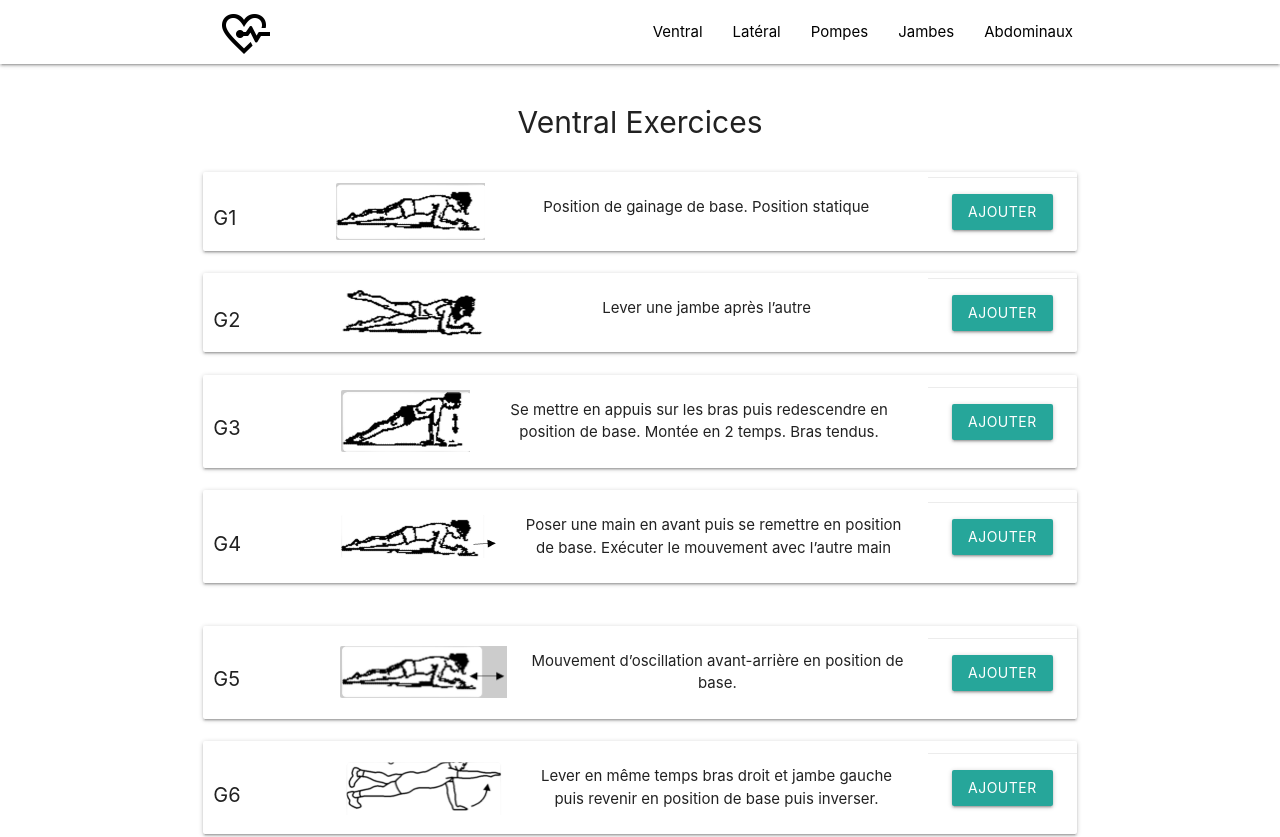
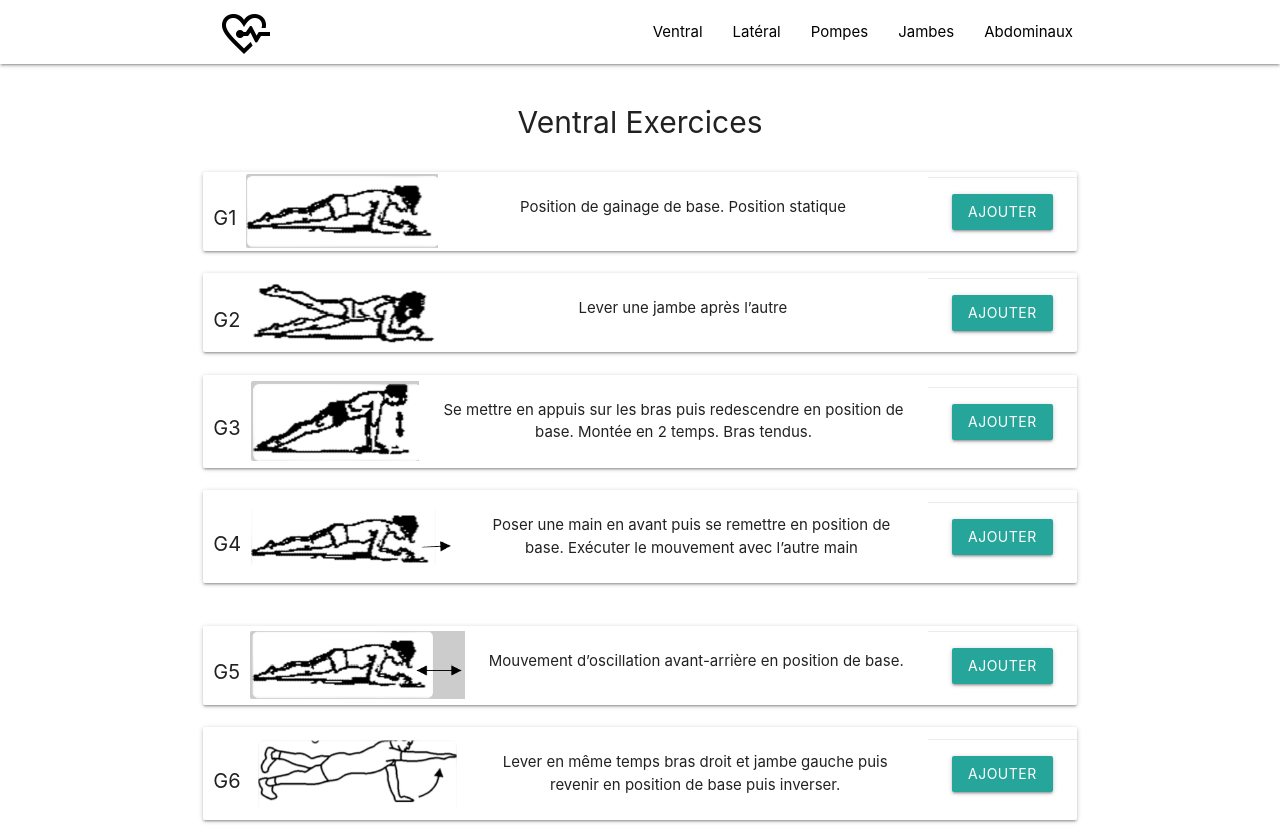
Before and after one commit to Davsgr/Gain-App, a React (Create React App) app: page / in a window 1280 px wide. Shown: the top 837 px of the page. Built offline with nearby package versions, Linux system fonts and the light colour scheme.

Commit message:
Comment console.log and improve CSS for responsive

```diff
--- a/src/components/Abdo.js
+++ b/src/components/Abdo.js
@@ -31,7 +31,7 @@ const Abdo = () => {
 
     const handleSubmit = (e) => {
         e.preventDefault();
-        console.log('Envoyer temps choisi : ' + idTitle +' - '+ breakTime )
+        //console.log('Envoyer temps choisi : ' + idTitle +' - '+ breakTime )
         setOpenModal(false);
         dispatch({type: 'ADD_EX_TIME', exo : {
             serie: exercice[exercice.length-1].serie,
--- a/src/components/Jambes.js
+++ b/src/components/Jambes.js
@@ -29,7 +29,7 @@ const Jambes = () => {
 
     const handleSubmit = (e) => {
         e.preventDefault();
-        console.log('Envoyer temps choisi : ' + idTitle +' - '+ breakTime )
+        //console.log('Envoyer temps choisi : ' + idTitle +' - '+ breakTime )
         setOpenModal(false);
         dispatch({type: 'ADD_EX_TIME', exo : {
             serie: exercice[exercice.length-1].serie,
--- a/src/components/Lateral.js
+++ b/src/components/Lateral.js
@@ -28,7 +28,7 @@ const Lateral = () => {
 
     const handleSubmit = (e) => {
         e.preventDefault();
-        console.log('Envoyer temps choisi : ' + idTitle +' - '+ breakTime )
+        //console.log('Envoyer temps choisi : ' + idTitle +' - '+ breakTime )
         setOpenModal(false);
         dispatch({type: 'ADD_EX_TIME', exo : {
             serie: exercice[exercice.length-1].serie,
--- a/src/components/Pompes.js
+++ b/src/components/Pompes.js
@@ -23,7 +23,7 @@ const Pompes = () => {
 
     const handleSubmit = (e) => {
         e.preventDefault();
-        console.log('Envoyer temps choisi : ' + idTitle +' - '+ breakTime )
+        //console.log('Envoyer temps choisi : ' + idTitle +' - '+ breakTime )
         setOpenModal(false);
         dispatch({type: 'ADD_EX_TIME', exo : {
             serie: exercice[exercice.length-1].serie,
--- a/src/components/Resume.js
+++ b/src/components/Resume.js
@@ -13,7 +13,7 @@ const Resume = () => {
     const [breakSerie, setBreakSerie] = useState('');
     const [openModal, setOpenModal] = useState(false);
 
-    console.log(exercice)
+    //console.log(exercice)
 
     const handleReset = () => {
         setStartProg(false);
@@ -31,7 +31,7 @@ const Resume = () => {
 
     const handleSubmit = (e) => {
         e.preventDefault();
-        console.log('Envoyer temps choisi : ' + breakSerie)
+        //console.log('Envoyer temps choisi : ' + breakSerie)
         setOpenModal(false);
         dispatch({type: 'ADD_SERIE', exo : {
             serie: exercice[exercice.length-1].serie + 1,
--- a/src/components/Training.js
+++ b/src/components/Training.js
@@ -90,7 +90,7 @@ function Training() {
 
             let imgLabel = exercice[count].exoLabel;
 
-            console.log(imgLabel)
+            //console.log(imgLabel)
             if (imgLabel === 'P1' || imgLabel ==='P2' || imgLabel ==='P3' || imgLabel ==='P4'){
                 imgLabel = 'pompe';
             }
--- a/src/components/Ventral.js
+++ b/src/components/Ventral.js
@@ -30,7 +30,7 @@ const Ventral = () => {
 
     const handleSubmit = (e) => {
         e.preventDefault();
-        console.log('Envoyer temps choisi : ' + idTitle +' - '+ breakTime )
+        //console.log('Envoyer temps choisi : ' + idTitle +' - '+ breakTime )
         setOpenModal(false);
         dispatch({type: 'ADD_EX_TIME', exo : {
             serie: exercice[exercice.length-1].serie,
--- a/src/index.css
+++ b/src/index.css
@@ -88,7 +88,7 @@ table tbody tr:nth-child(odd) {
 }
 
 .card-title{
-  margin-right: 100px;
+  margin-right: 10px;
   margin-left: 10px;
   margin-top: auto;
   margin-bottom: auto;
@@ -100,7 +100,7 @@ table tbody tr:nth-child(odd) {
 
 .card-content{
   text-align: left, justify;
-  width: 800px;
+  width: 80%;
 }
 
 .card-action{
--- a/src/reducers/ResumeReducer.js
+++ b/src/reducers/ResumeReducer.js
@@ -21,7 +21,7 @@ export const ResumeReducer = (state, action) => {
             }];
 
         case 'RESET' :
-            console.log(state)
+            //console.log(state)
             return action.initialState
 
         case 'START_TRAINING':
```
